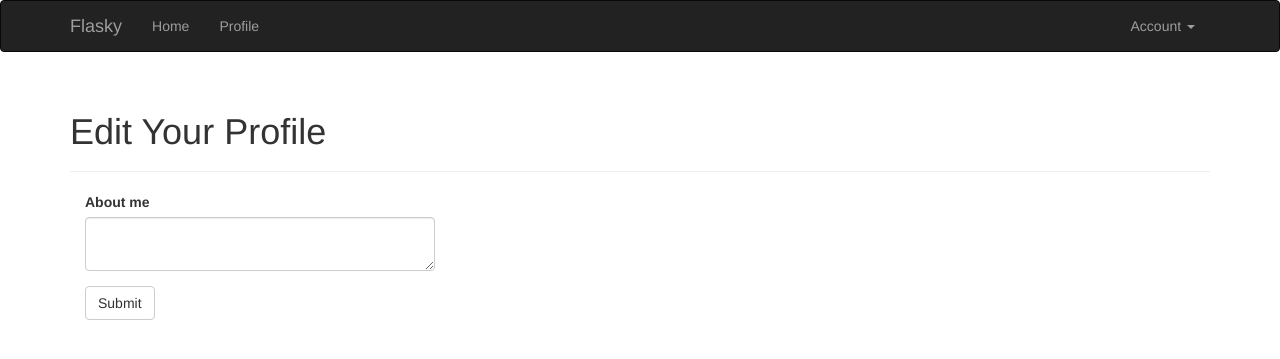
After one commit to TangXinCN/flaskdev, a Flask app: page /edit-profile in a window 1280 px wide. The commit adds this page. Shown: the top 359 px of the page. Run offline with Flask 2, Linux system fonts and the light colour scheme; the visitor is signed in with stand-in values (Sample User, id 1); data comes from the database, SQL or seed files in the repository; both versions use the stored data as it was after the commit; some libraries are stand-ins or nearby versions.

Commit message:
edit-profile

```diff
--- a/app/auth/views.py
+++ b/app/auth/views.py
@@ -7,7 +7,14 @@ from flask_login import login_user, logout_user, login_required, \
 from . import auth
 from .. import db
 from ..models import User
-from .forms import LoginForm, RegistrationForm
+from .forms import LoginForm, RegistrationForm, ChangePasswordForm
+
+
+@auth.before_app_request
+def before_request():
+    if current_user.is_authenticated:
+        current_user.ping()
+
 
 @auth.route('/login', methods=['GET', 'POST'])
 def login():
@@ -20,12 +27,14 @@ def login():
         flash('Invalid username or password.')
     return render_template('auth/login.html', form=form)
 
+
 @auth.route('/logout')
 @login_required
 def logout():
     logout_user()
     flash('You have been logged out.')
     return redirect(url_for('main.index'))
+
 
 @auth.route('/register', methods=['GET', 'POST'])
 def register():
@@ -39,3 +48,18 @@ def register():
         flash('You can now login.')
         return redirect(url_for('auth.login'))
     return render_template('auth/register.html', form=form)
+
+
+@auth.route('/change-password', methods=['GET', 'POST'])
+@login_required
+def change_password():
+    form = ChangePasswordForm()
+    if form.validate_on_submit():
+        if current_user.verify_password(form.old_password.data):
+            current_user.password = form.password.data
+            db.session.add(current_user)
+            flash('Your password had been updated.')
+            return redirect(url_for('main.index'))
+        else:
+            flash('Invalid password.')
+    return render_template('auth/change_password.html', form=form)
--- a/app/main/forms.py
+++ b/app/main/forms.py
@@ -2,9 +2,38 @@
 # -*- coding: utf-8 -*-
 
 from flask_wtf import Form
-from wtforms import StringField, SubmitField
-from wtforms.validators import Required
+from wtforms import StringField, SubmitField, TextAreaField, SelectField
+from wtforms.validators import Required, InputRequired, Length, Email, Regexp, ValidationError
+from ..models import User, Role
 
 class NameForm(Form):
-    name = StringField('What id your name?', validators=[Required()])
+    name = StringField('What id your name?', validators=[InputRequired()])
     submit = SubmitField('Submit')
+
+
+class EditProfileForm(Form):
+    about_me = TextAreaField('About me')
+    submit = SubmitField('Submit')
+
+
+class EditProfileAdminForm(Form):
+    email = StringField('Email', validators=[InputRequired(), Length(1, 64), Email()])
+    username = StringField('Username', validators=[InputRequired(), Length(1, 64), Regexp('^[A-Za-z][A-Za-z0-9_.]*$',
+                                                                                          0, 'Usernames must have only letters,'
+                                                                                             'numbers, dots or underscores')])
+    role = SelectField('Role', coerce=int)
+    about_me = TextAreaField('About me')
+    submit = SubmitField('Submit')
+
+    def __init__(self, user, *args, **kwargs):
+        super(EditProfileAdminForm, self).__init__(*args, **kwargs)
+        self.role.choices = [(role.id, role.name) for role in Role.query.order_by(Role.name).all()]
+        self.user = user
+
+    def validate_email(self, field):
+        if field.data != self.user.email and User.query.filter_by(email=field.data).first():
+            raise ValidationError('Email already registered.')
+
+    def validate_username(self, field):
+        if field.data != self.user.username and User.query.filter_by(username=field.data).first():
+            raise ValidationError('Username already in use.')
--- a/app/main/views.py
+++ b/app/main/views.py
@@ -1,32 +1,58 @@
 #!/usr/bin/env python3
 # -*- coding: utf-8 -*-
 
-from flask import render_template, session, redirect, url_for, current_app
+
+from flask import render_template, abort, flash, redirect, url_for
+from flask_login import login_required, current_user
 from . import main
-#from .forms import NameForm
-#from .. import db
-#from ..models import User
+from ..models import User, Role
+from .forms import EditProfileForm, EditProfileAdminForm
+from .. import db
+from ..decorators import admin_required
 
-#@main.route('/', methods=['GET', 'POST'])
-#def index():
- #   form = NameForm()
-  #  if form.validate_on_submit():
-   #     user = User.query.filter_by(username=form.name.data).first()
-    #    if user is None:
-     #       user = User(username=form.name.data)
-      #      db.session.add(user)
-       #     session['known'] = False
-        #else:
-         #   session['known'] = True
-       # session['name'] = form.name.data
-        #return redirect(url_for('.index'))
-    #return render_template('index.html',
-     #                      form=form, name=session.get('name'),
-      #                     known=session.get('known', False))
-
-from flask import render_template
-from . import main
 
 @main.route('/')
 def index():
     return render_template('index.html')
+
+
+@main.route('/user/<username>')
+def user(username):
+    user = User.query.filter_by(username=username).first()
+    if user is None:
+        abort(404)
+    return render_template('user.html', user=user)
+
+
+@main.route('/edit-profile', methods=['GET', 'POST'])
+@login_required
+def edit_profile():
+    form = EditProfileForm()
+    if form.validate_on_submit():
+        current_user.about_me = form.about_me.data
+        db.session.add(current_user)
+        flash('Your profile has been updated.')
+        return redirect(url_for('.user', username=current_user.username))
+    form.about_me.data = current_user.about_me
+    return render_template('edit_profile.html', form=form)
+
+
+@main.route('/edit-profile/<int:id>', methods=['GET', 'POST'])
+@login_required
+@admin_required
+def edit_profile_admin(id):
+    user = User.query.get_or_404(id)
+    form = EditProfileAdminForm(user=user)
+    if form.validate_on_submit():
+        user.email = form.email.data
+        user.username = form.username.data
+        user.role = Role.query.get(form.role.data)
+        user.about_me = form.about_me.data
+        db.session.add(user)
+        flash('The profile has been updated.')
+        return redirect(url_for('.user', username=user.username))
+    form.email.data = user.email
+    form.username.data = user.username
+    form.role.data = user.role_id
+    form.about_me.data = user.about_me
+    return render_template('edit_profile.html', form=form, user=user)
--- a/app/models.py
+++ b/app/models.py
@@ -6,6 +6,7 @@ from . import login_manager
 from werkzeug.security import generate_password_hash, check_password_hash
 from flask_login import UserMixin, AnonymousUserMixin
 from flask import current_app
+from datetime import datetime
 
 class Permission:
     FOLLOW = 0x01
@@ -53,6 +54,10 @@ class User(UserMixin, db.Model):
     username = db.Column(db.String(64), unique=True, index=True)
     role_id = db.Column(db.Integer, db.ForeignKey('roles.id'))
     password_hash = db.Column(db.String(128))
+    about_me = db.Column(db.Text())
+    member_since = db.Column(db.DateTime(), default=datetime.utcnow)
+    last_seen = db.Column(db.DateTime(), default=datetime.utcnow)
+
 
     def __init__(self, **kwargs):
         super(User, self).__init__(**kwargs)
@@ -79,6 +84,10 @@ class User(UserMixin, db.Model):
     def is_administrator(self):
         return self.can(Permission.ADMINISTER)
 
+    def ping(self):
+        self.last_seen = datetime.utcnow()
+        db.session.add(self)
+
     def __repr__(self):
         return '<User %r>' % self.username
 
--- a/app/templates/base.html
+++ b/app/templates/base.html
@@ -18,17 +18,26 @@
                 <span class="icon-bar"></span>
                 <span class="icon-bar"></span>
             </button>
-            <a class="navbar-brand" href="/">Flasky</a>
+            <a class="navbar-brand" href="{{ url_for('main.index') }}">Flasky</a>
         </div>
         <div class="navbar-collapse collapse">
             <ul class="nav navbar-nav">
-                <li><a href="/">Home</a></li>
+                <li><a href="{{ url_for('main.index') }}">Home</a></li>
+                {% if current_user.is_authenticated %}
+                <li><a href="{{ url_for('main.user', username=current_user.username) }}">Profile</a></li>
+                {% endif %}
             </ul>
             <ul class="nav navbar-nav navbar-right">
                 {% if current_user.is_authenticated %}
-                <li><a href="{{ url_for('auth.logout') }}">Sign Out</a></li>
+                <li class="dropdown">
+                    <a href="#" class="dropdown-toggle" data-toggle="dropdown">Account <b class="caret"></b></a>
+                    <ul class="dropdown-menu">
+                        <li><a href="{{ url_for('auth.change_password') }}">Change Password</a></li>
+                        <li><a href="{{ url_for('auth.logout') }}">Log Out</a></li>
+                    </ul>
+                </li>
                 {% else %}
-                <li><a href="{{ url_for('auth.login') }}">Sign In</a></li>
+                <li><a href="{{ url_for('auth.login') }}">Log In</a></li>
                 {% endif %}
             </ul>
         </div>
--- /dev/null
+++ b/app/templates/edit_profile.html
@@ -0,0 +1,13 @@
+{% extends "base.html" %}
+{% import "bootstrap/wtf.html" as wtf %}
+
+{% block title %}Flasky - Edit Profile{% endblock %}
+
+{% block page_content %}
+<div class="page-header">
+    <h1>Edit Your Profile</h1>
+</div>
+<div class="col-md-4">
+    {{ wtf.quick_form(form) }}
+</div>
+{% endblock %}
```
Also changed, not shown: app/auth/forms.py (+12 -6 lines), app/templates/auth/change_password.html (added, +13 -0 lines), app/templates/user.html (added, +22 -0 lines), migrations/versions/b3adbeba0320_.py (added, +30 -0 lines), data-dev.sqlite.
